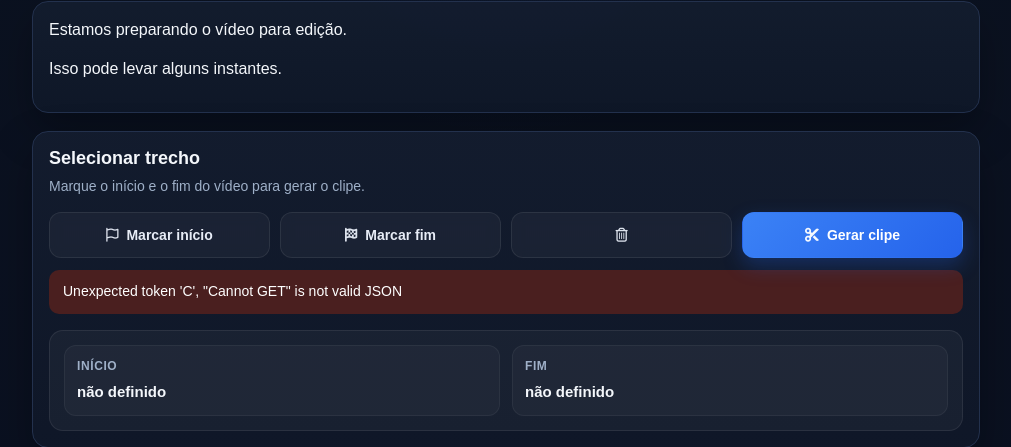
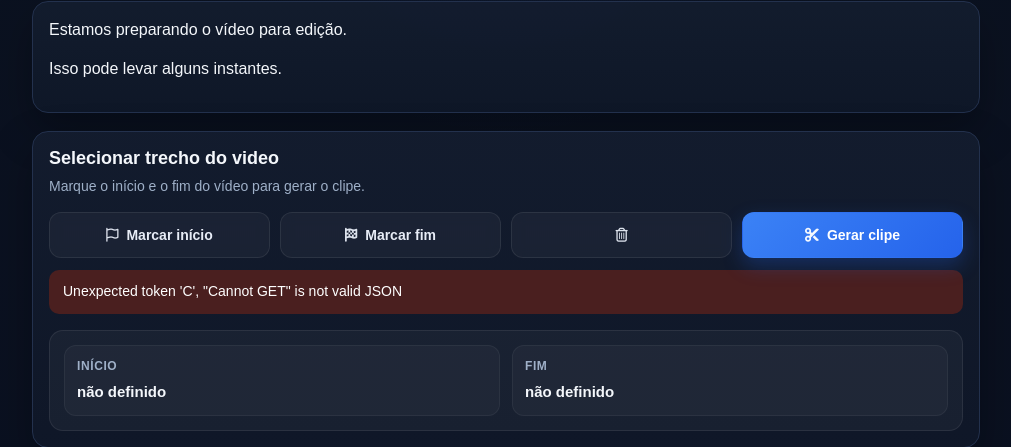
Before and after one commit to lucao-py/society_replay, a Flask app: template templates/video.html in a window 1280 px wide. Shown: the part 170-617 px from the top of the page, without its empty margins (134-1145 px from the left). Run offline with Flask 3, Linux system fonts and the light colour scheme; the template is opened without the code that fills it: most values are stand-ins (such as "Sample title", 1, 10 or a date in 2020).

Commit message:
update video.html

```diff
--- a/templates/video.html
+++ b/templates/video.html
@@ -62,7 +62,7 @@
 
           <div class="section-header">
             <div>
-              <h2>Selecionar trecho</h2>
+              <h2>Selecionar trecho do video</h2>
               <p class="section-subtitle">Marque o início e o fim do vídeo para gerar o clipe.</p>
             </div>
           </div>
```
